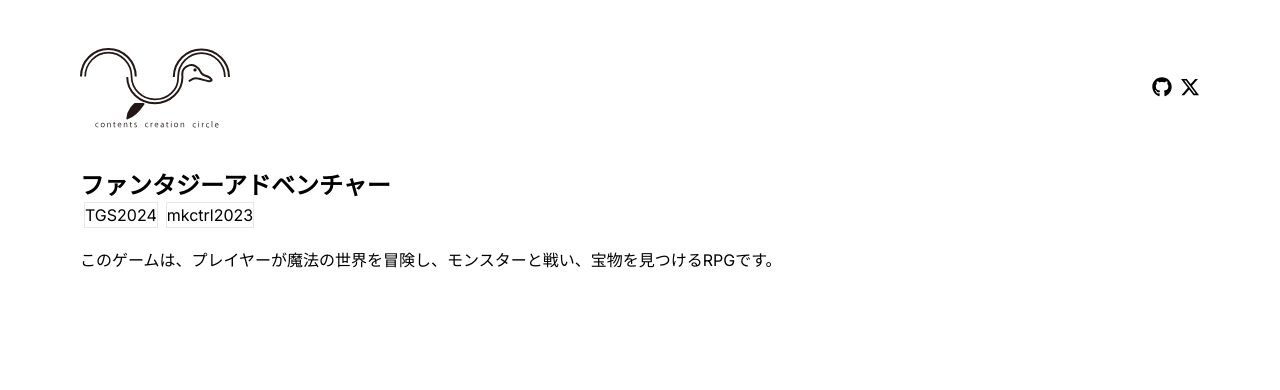
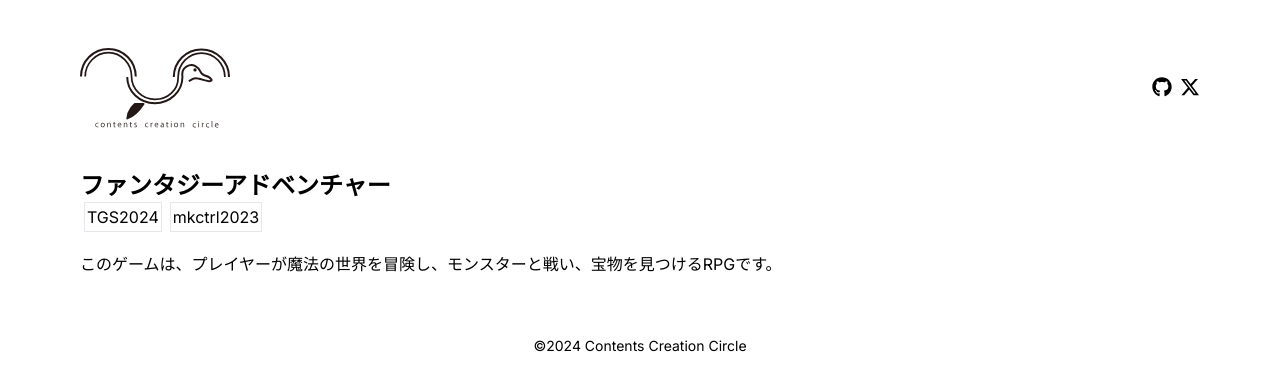
Before and after one commit to CC-Circle/CC-Circle-site, a Next.js app: page /1 in a window 1280 px wide. Shown: the top 390 px of the page. Built offline with nearby package versions, Linux system fonts and the light colour scheme.

Commit message:
add: footer

```diff
--- a/src/app/(app)/[slug]/_features/topic/index.tsx
+++ b/src/app/(app)/[slug]/_features/topic/index.tsx
@@ -16,7 +16,7 @@ export default function Page({ slug }: { slug: string }) {
       {game.topic && (
         <div className="flex">
           {game.topic.map((topic, index) => (
-            <div key={index} className="mx-1 border">
+            <div key={index} className="mx-1 border p-0.5">
               {topic}
             </div>
           ))}
--- a/src/app/layout.tsx
+++ b/src/app/layout.tsx
@@ -6,6 +6,7 @@ import "@fortawesome/fontawesome-svg-core/styles.css";
 
 config.autoAddCss = false;
 
+import Footer from "@/layouts/footer";
 import Header from "@/layouts/header";
 
 import type { Metadata } from "next";
@@ -28,6 +29,7 @@ export default function RootLayout({
       <body className={inter.className}>
         <Header />
         {children}
+        <Footer />
       </body>
     </html>
   );
--- /dev/null
+++ b/src/layouts/footer/index.tsx
@@ -0,0 +1,9 @@
+export default function Footer() {
+  return (
+    <>
+      <div className="flex items-center justify-around text-sm">
+        ©︎{new Date().getFullYear()} Contents Creation Circle
+      </div>
+    </>
+  );
+}
```
